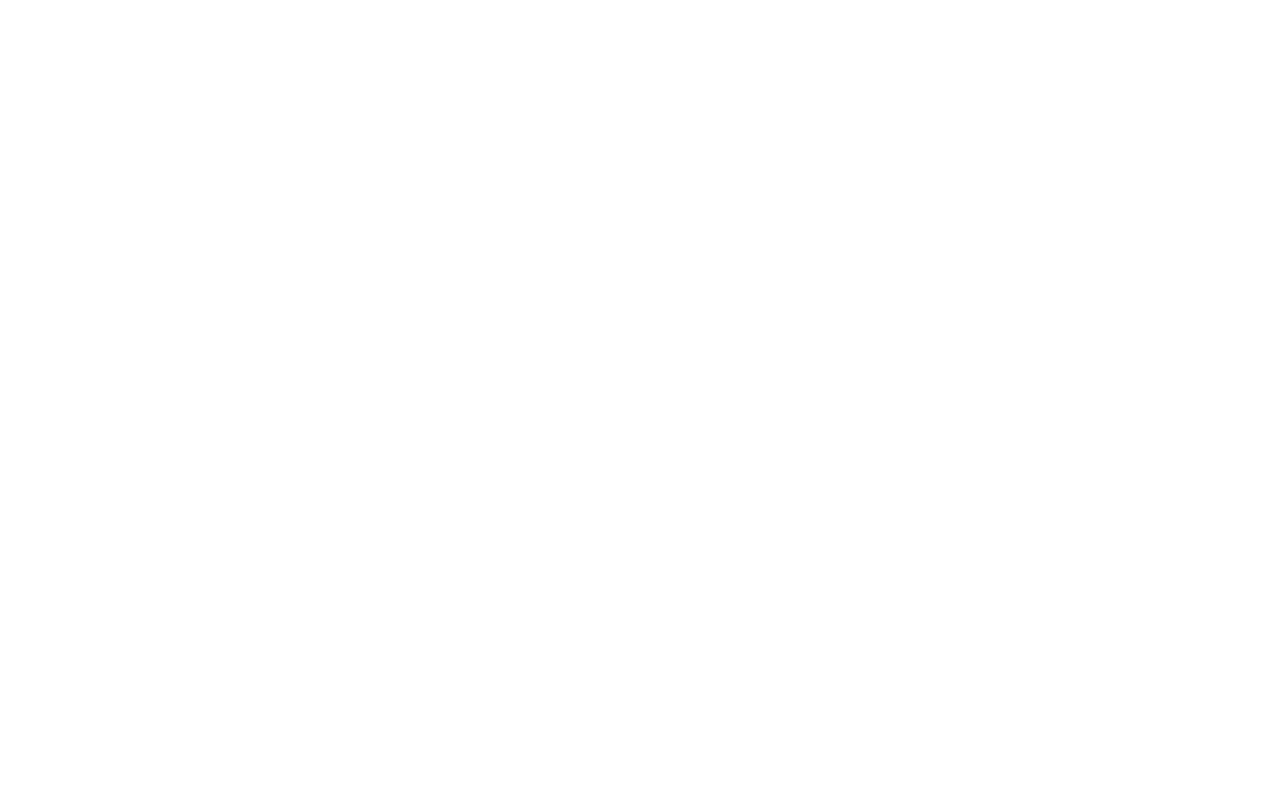
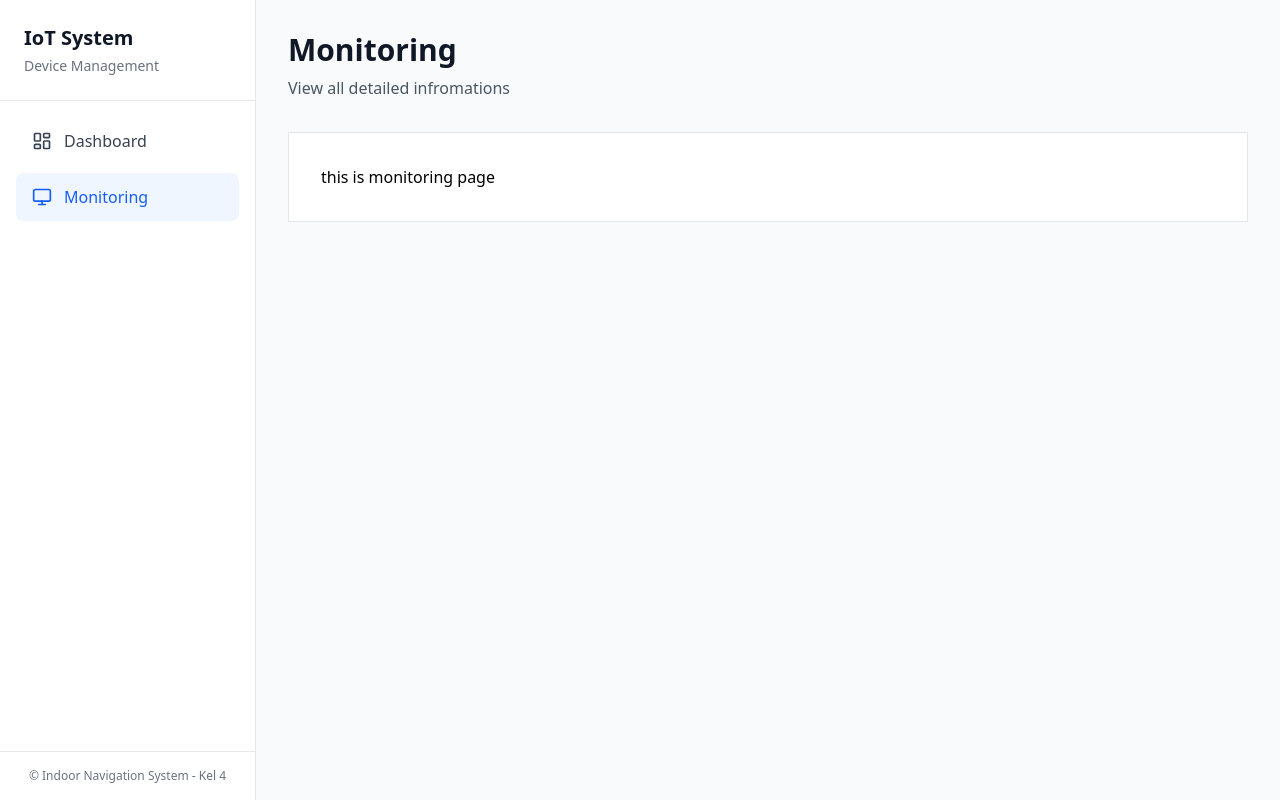
Before and after one commit to hendrahartanto/indoor-navigation-system-fe, a React (Vite) app: page /monitoring in a window 1280 px wide. Before the commit this address had no page. Built offline with nearby package versions, Linux system fonts and the light colour scheme.

Commit message:
feat: add blank monitoring page

```diff
--- a/src/App.tsx
+++ b/src/App.tsx
@@ -1,6 +1,7 @@
 import { BrowserRouter as Router, Routes, Route } from "react-router-dom";
 import Dashboard from "./pages/dashboard-page";
 import { SidebarLayout } from "./components/layouts/sidebar-layout";
+import MonitoringPage from "./pages/monitoring-page";
 
 function App() {
   return (
@@ -14,6 +15,14 @@
             </SidebarLayout>
           }
         />
+        <Route
+          path="/monitoring"
+          element={
+            <SidebarLayout>
+              <MonitoringPage />
+            </SidebarLayout>
+          }
+        />
       </Routes>
     </Router>
   );
--- a/src/components/layouts/sidebar-layout.tsx
+++ b/src/components/layouts/sidebar-layout.tsx
@@ -60,7 +60,7 @@
         {/* Footer */}
         <div className="p-4 border-t border-gray-200">
           <div className="text-xs text-gray-500 text-center">
-            © 2025 IoT System
+            © Indoor Navigation System - Kel 4
           </div>
         </div>
       </aside>
--- /dev/null
+++ b/src/pages/monitoring-page.tsx
@@ -0,0 +1,14 @@
+import { SidebarContentLayout } from "../components/layouts/sidebar-content-layout";
+
+const Monitoring = () => {
+  return (
+    <SidebarContentLayout
+      title="Monitoring"
+      subtitle="View all detailed infromations"
+    >
+      <div>this is monitoring page</div>
+    </SidebarContentLayout>
+  );
+};
+
+export default Monitoring;
```
